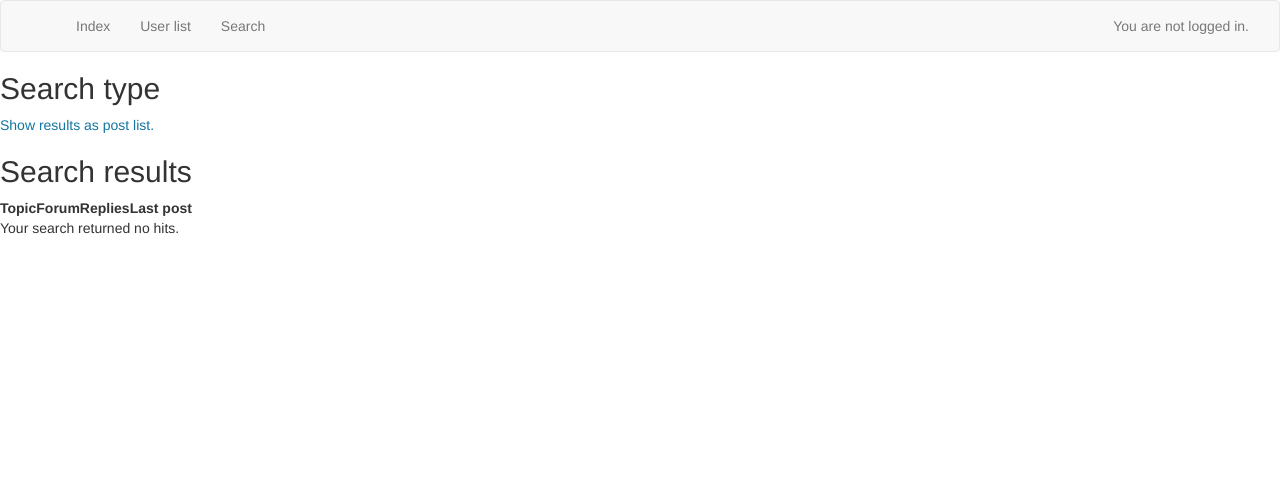
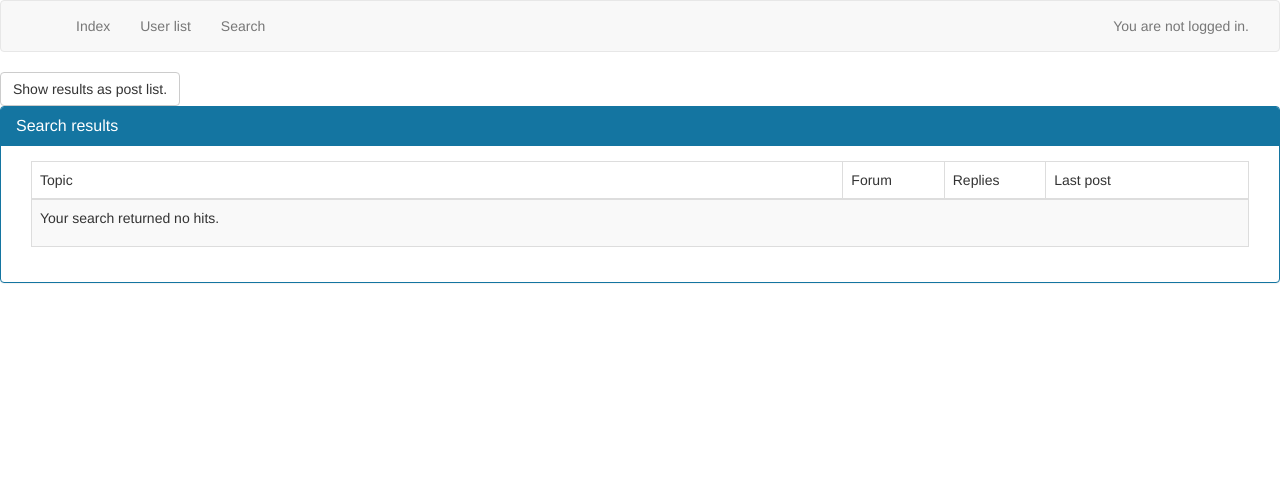
Before and after one commit to agepoly/delegues, a Django app: template delegues/templates/djangobb_forum/search_topics.html in a window 1280 px wide. Shown: the top 482 px of the page. Run offline with Django 3.2, Linux system fonts and the light colour scheme; the template is opened without the code that fills it, so the values that code supplies are empty; parts of the project's set-up code (start-up, migrations or seed data) failed here and were passed over; some libraries are stand-ins or nearby versions.

Commit message:
Changes to search results and alerts

```diff
--- a/delegues/templates/djangobb_forum/base.html
+++ b/delegues/templates/djangobb_forum/base.html
@@ -71,15 +71,12 @@
 
     {% block messages %}
         {% if messages %}
-        <div id="messages" class="block">
-            <h2><span>{% trans "Notice" %}</span></h2>
+        <div id="messages" class="container-fluid">
             <div class="box">
                 <div class="inbox">
-                    <ul class="messagelist">
-                        {% for message in messages %}
-                            <li{% if message.tags %} class="{{ message.tags }}"{% endif %}>{{ message }}</li>
-                        {% endfor %}
-                    </ul>
+                    {% for message in messages %}
+                        <div{% if message.tags %} class="{{ message.tags }}"{% endif %}>{{ message }}</li>
+                    {% endfor %}
                 </div>
             </div>
         </div>
--- a/delegues/templates/djangobb_forum/search_posts.html
+++ b/delegues/templates/djangobb_forum/search_posts.html
@@ -13,10 +13,10 @@
 </div>
 
 <div id="messages" class="block">
-    <h2><span>{% trans "Search type" %}</span></h2>
+    <!--<h2><span>{% trans "Search type" %}</span></h2>-->
     <div class="box">
         <div class="inbox">
-            <a href="{{ as_topic_url }}">{% trans "Show results as topic list." %}</a>
+            <a href="{{ as_topic_url }}" class="btn btn-default">{% trans "Show results as topic list." %}</a>
         </div>
     </div>
 </div>
--- a/delegues/templates/djangobb_forum/search_topics.html
+++ b/delegues/templates/djangobb_forum/search_topics.html
@@ -12,26 +12,24 @@
 	</div>
 </div>
 
-<div id="messages" class="block">
-    <h2><span>{% trans "Search type" %}</span></h2>
-    <div class="box">
-        <div class="inbox">
-            <a href="{{ as_post_url }}">{% trans "Show results as post list." %}</a>
-        </div>
-    </div>
-</div>
-
 <div id="vf" class="blocktable">
-	<h2><span>{% trans "Search results" %}</span></h2>
+	<a href="{{ as_post_url }}" class="btn btn-default" role="button">{% trans "Show results as post list." %}</a>
+	<div class="panel panel-primary">
+	<div class="panel-heading">
+		<h3 class="panel-title">{% trans "Search results" %}</h3>
+	</div>
+	<div class="panel-body">
 	<div class="box">
 		<div class="inbox">
-			<table cellspacing="0">
+
+			<div class="container-fluid">
+			<table class="table table-bordered table-striped">
 			<thead>
 				<tr>
-					<th class="tcl" scope="col">{% trans "Topic" %}</th>
-					<th class="tc2" scope="col">{% trans "Forum" %}</th>
-					<th class="tc3" scope="col">{% trans "Replies" %}</th>
-					<th class="tcr" scope="col">{% trans "Last post" %}</th>
+					<td class="col-md-8">{% trans "Topic" %}</td>
+					<td class="col-md-1">{% trans "Forum" %}</td>
+					<td class="col-md-1">{% trans "Replies" %}</td>
+					<td class="col-md-2">{% trans "Last post" %}</td>
 				</tr>
 			</thead>
 			<tbody>
@@ -53,15 +51,23 @@
 					<td class="tc3">{{ topic.reply_count }}</td>
 					<td class="tcr"><a href="{{ topic.last_post.get_absolute_url }}">{% forum_time topic.updated %}</a> <span class="byuser">{% trans "by" %} {{ topic.last_post.user.username }}</span></td>
 				</tr>
-			{% empty %}
-			     <tr>
-			         <td colspan="4"><p>{% trans "Your search returned no hits." %}</p></td>
-			     </tr>
+				{% empty %}
+				     <tr>
+				         <td colspan="4"><p>{% trans "Your search returned no hits." %}</p></td>
+				     </tr>
 			{% endfor %}
 			</tbody>
 			</table>
+
+			</div>
+
+
+
+
 		</div>
 	</div>
+</div>
+</div>
 </div>
 
 <div class="linksb">
```
Also changed, not shown: delegues/templates/djangobb_forum/search_form.html (+0 -69 lines), djangobb/djangobb_forum/views.py (+35 -35 lines).
